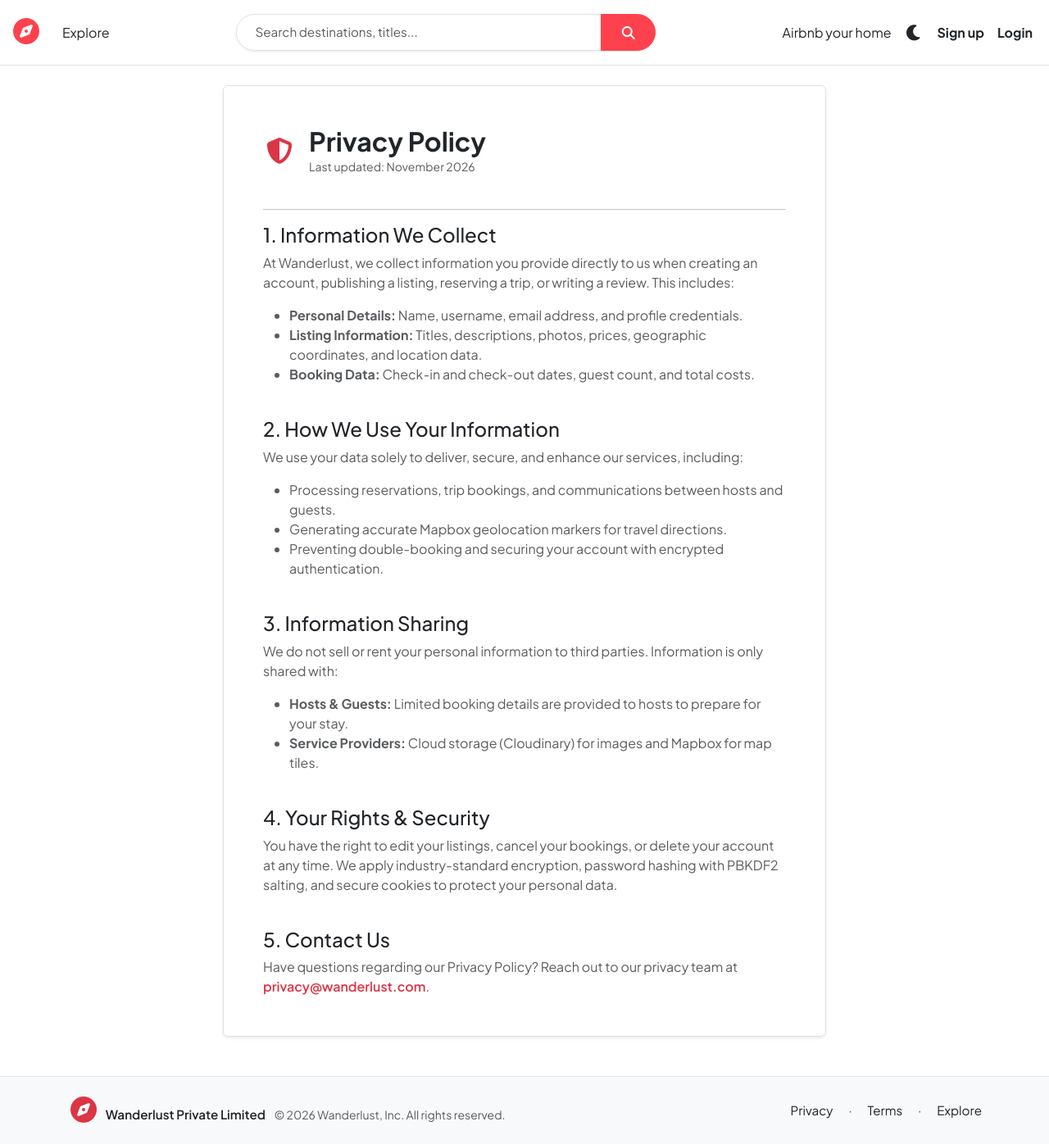
After one commit to vanshchaudharyx/Wanderlust, a Node server app: page /privacy in a window 1280 px wide. The commit adds this page. Shown: the whole page at 82% size. Run offline with Node 20, Linux system fonts and the light colour scheme; some libraries are stand-ins or nearby versions.

Commit message:
feat: add privacy policy and terms pages with updated footer and increase search bar size

```diff
--- a/app.js
+++ b/app.js
@@ -105,6 +105,15 @@ app.use("/", userRouter);
 app.get("/", (req, res) => {
   res.redirect("/listings");
 });
+
+// Privacy & Terms Pages
+app.get("/privacy", (req, res) => {
+  res.render("pages/privacy.ejs");
+});
+
+app.get("/terms", (req, res) => {
+  res.render("pages/terms.ejs");
+});
 // How we can convert schema validation in the form of middlewares.
 
 // We can alse pass this validateListing middleware with routes.
--- a/public/css/style.css
+++ b/public/css/style.css
@@ -23,39 +23,22 @@ body {
   color: var(--bs-body-color) !important;
 }
 /* Footer */
+.f-info {
+  background-color: var(--bs-tertiary-bg);
+  color: var(--bs-body-color);
+}
 .f-info-links a {
   text-decoration: none;
   color: var(--bs-body-color);
+  font-size: 0.95rem;
 }
-
 .f-info-links a:hover {
   text-decoration: underline;
+  color: #fe424d;
 }
-
-.f-info {
-  text-align: center;
-  height: 8rem;
-  background-color: var(--bs-tertiary-bg);
+.f-info-brand {
   color: var(--bs-body-color);
-  display: flex;
-  flex-wrap: wrap;
-  justify-content: center;
-  align-items: space-evenly;
-  border-top: 1px solid var(--bs-border-color);
-}
-.f-info-links,
-.f-info-socials,
-.f-info-brand {
-  width: 100%;
-  vertical-align: middle;
-  display: flex;
-  align-items: center;
-  justify-content: center;
-}
-
-.f-info-socials i {
-  margin-right: 1rem;
-  font-size: 1.2rem;
+  font-size: 0.95rem;
 }
 /* Cards */
 .listing-card {
--- a/views/includes/footer.ejs
+++ b/views/includes/footer.ejs
@@ -1,14 +1,26 @@
-<footer>
-    <div class="f-info">
-        <div class="f-info-socials">
-            <i class="fa-brands fa-square-facebook"></i>
-            <i class="fa-brands fa-square-instagram"></i>
-            <i class="fa-brands fa-linkedin"></i>
+<footer class="mt-auto border-top">
+  <div class="f-info py-4">
+    <div class="container">
+      <div class="row align-items-center gy-2">
+        <!-- Brand & Copyright -->
+        <div class="col-12 col-md-6 text-center text-md-start">
+          <span class="f-info-brand fw-semibold">
+            <i class="fa-solid fa-compass text-danger me-1"></i> Wanderlust Private Limited
+          </span>
+          <span class="text-muted small ms-md-2 d-block d-md-inline">&copy; 2026 Wanderlust, Inc. All rights reserved.</span>
         </div>
 
-        <div class="f-info-brand"> &copy Wanderlust Private Limited</div>
-        <div class="f-info-links"> <a href="/privacy">Privacy</a>
-            <a href="/terms">Terms</a>
+        <!-- Links (Privacy, Terms, Explore) -->
+        <div class="col-12 col-md-6 text-center text-md-end">
+          <div class="f-info-links">
+            <a href="/privacy" class="me-3">Privacy</a>
+            <span class="text-muted me-3">&middot;</span>
+            <a href="/terms" class="me-3">Terms</a>
+            <span class="text-muted me-3">&middot;</span>
+            <a href="/listings">Explore</a>
+          </div>
         </div>
+      </div>
     </div>
+  </div>
 </footer>
--- /dev/null
+++ b/views/pages/privacy.ejs
@@ -0,0 +1,65 @@
+<% layout('/layouts/boilerplate') -%>
+
+<div class="row mt-4 mb-5">
+  <div class="col-12 col-md-10 offset-md-1 col-lg-8 offset-lg-2">
+    <div class="card shadow-sm border p-4 p-md-5">
+      <div class="d-flex align-items-center mb-4">
+        <i class="fa-solid fa-shield-halved fa-2x text-danger me-3"></i>
+        <div>
+          <h2 class="mb-0 fw-bold">Privacy Policy</h2>
+          <small class="text-muted">Last updated: November 2026</small>
+        </div>
+      </div>
+      <hr>
+
+      <section class="mb-4">
+        <h4>1. Information We Collect</h4>
+        <p class="text-muted">
+          At Wanderlust, we collect information you provide directly to us when creating an account, publishing a listing, reserving a trip, or writing a review. This includes:
+        </p>
+        <ul class="text-muted">
+          <li><strong>Personal Details:</strong> Name, username, email address, and profile credentials.</li>
+          <li><strong>Listing Information:</strong> Titles, descriptions, photos, prices, geographic coordinates, and location data.</li>
+          <li><strong>Booking Data:</strong> Check-in and check-out dates, guest count, and total costs.</li>
+        </ul>
+      </section>
+
+      <section class="mb-4">
+        <h4>2. How We Use Your Information</h4>
+        <p class="text-muted">
+          We use your data solely to deliver, secure, and enhance our services, including:
+        </p>
+        <ul class="text-muted">
+          <li>Processing reservations, trip bookings, and communications between hosts and guests.</li>
+          <li>Generating accurate Mapbox geolocation markers for travel directions.</li>
+          <li>Preventing double-booking and securing your account with encrypted authentication.</li>
+        </ul>
+      </section>
+
+      <section class="mb-4">
+        <h4>3. Information Sharing</h4>
+        <p class="text-muted">
+          We do not sell or rent your personal information to third parties. Information is only shared with:
+        </p>
+        <ul class="text-muted">
+          <li><strong>Hosts & Guests:</strong> Limited booking details are provided to hosts to prepare for your stay.</li>
+          <li><strong>Service Providers:</strong> Cloud storage (Cloudinary) for images and Mapbox for map tiles.</li>
+        </ul>
+      </section>
+
+      <section class="mb-4">
+        <h4>4. Your Rights & Security</h4>
+        <p class="text-muted">
+          You have the right to edit your listings, cancel your bookings, or delete your account at any time. We apply industry-standard encryption, password hashing with PBKDF2 salting, and secure cookies to protect your personal data.
+        </p>
+      </section>
+
+      <section>
+        <h4>5. Contact Us</h4>
+        <p class="text-muted mb-0">
+          Have questions regarding our Privacy Policy? Reach out to our privacy team at <a href="mailto:privacy@wanderlust.com" class="text-decoration-none text-danger fw-semibold">privacy@wanderlust.com</a>.
+        </p>
+      </section>
+    </div>
+  </div>
+</div>
```
Also changed, not shown: views/pages/terms.ejs (added, +64 -0 lines).
